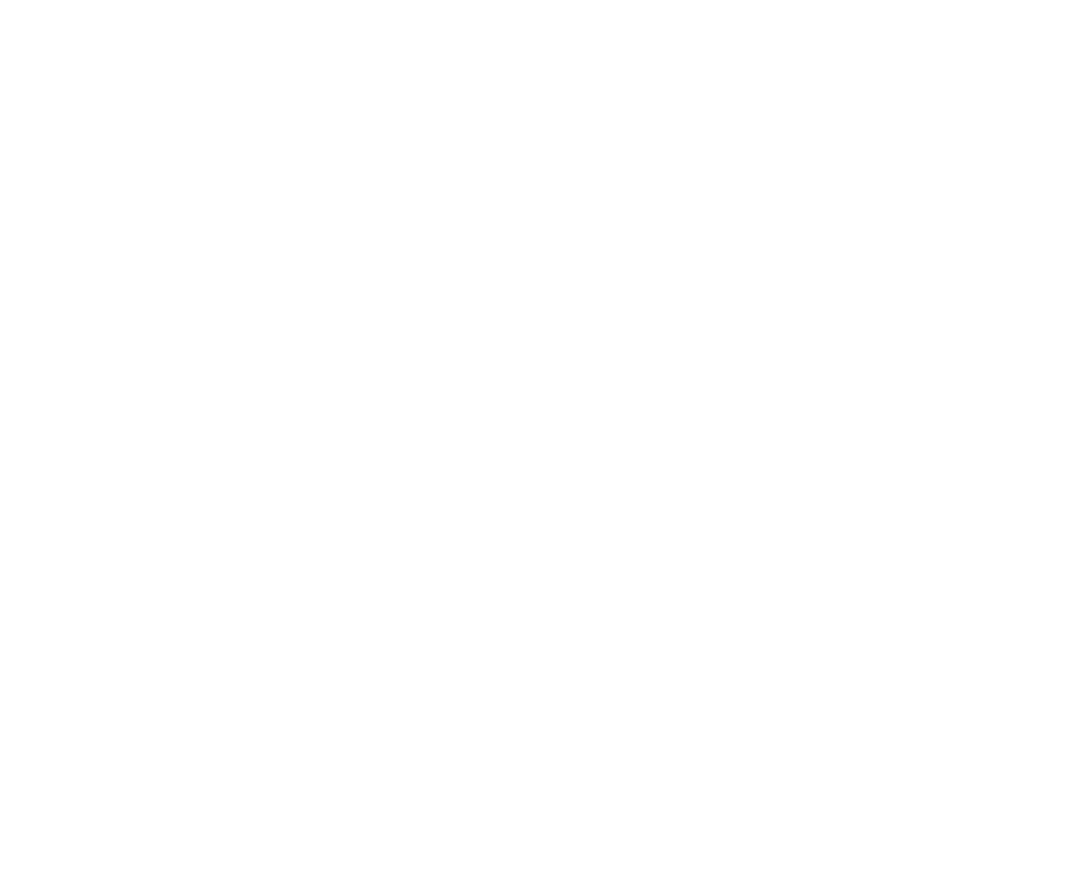
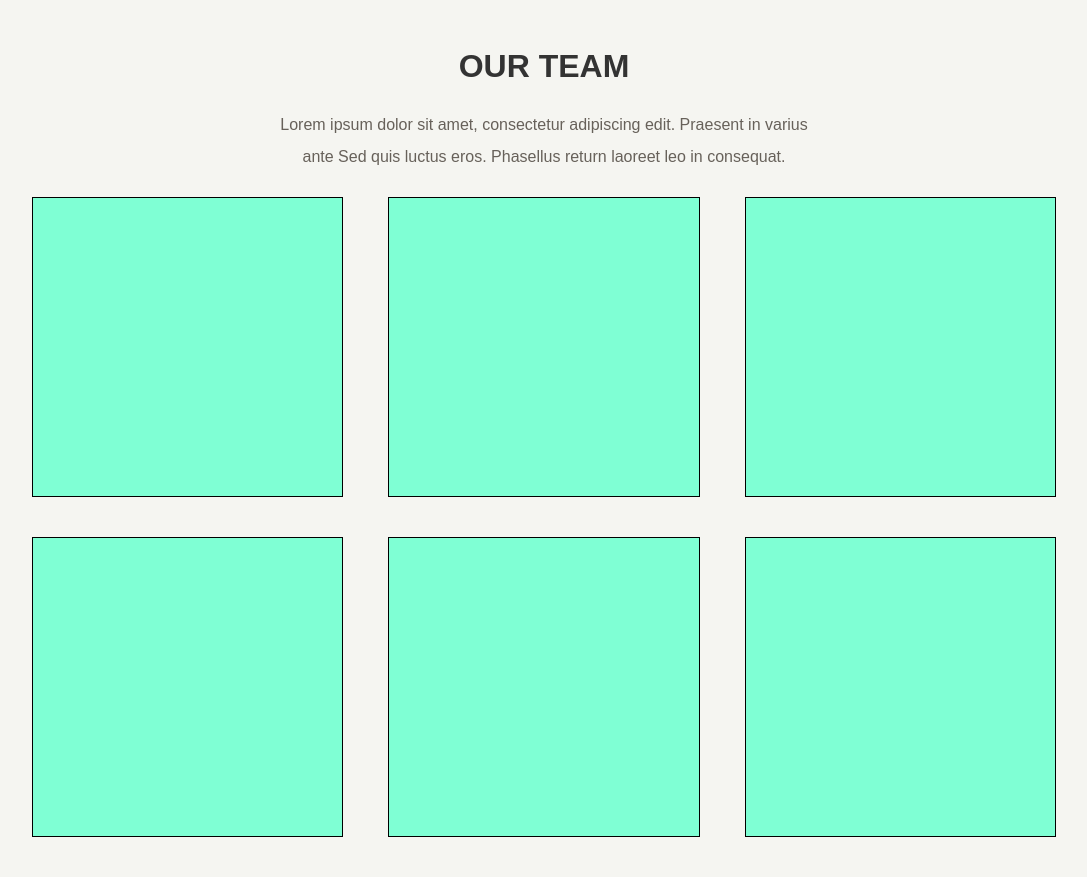
Before and after one commit to OttavioPaolini/js-our-team, a plain HTML site: page index.html in a window 1280 px wide. Shown: the whole page, without its empty margins (96-1183 px from the left). Before the commit the page ends 800 px from the top, so only its background shows below. Drawn offline with Linux system fonts and the light colour scheme.

Commit message:
terminata l'impostazione html css

```diff
--- a/css/style.css
+++ b/css/style.css
@@ -0,0 +1,45 @@
+/* RESET */
+*{
+    margin: 0;
+    padding: 0;
+    box-sizing: border-box;
+}
+html{
+    font-family: sans-serif;
+    background-color: #F5F5F1;
+}
+/* HEADER */
+header .container{
+    width: 45%;
+    margin: 0 auto;
+}
+header h1{
+    color: #333333;
+    padding-top: 1.5em;
+}
+header p{
+    color: #67615A;
+    line-height: 2em;
+    padding: 1.5em;
+}
+/* LAYOUT */
+.container{
+    width: 80%;
+    margin: 0 auto;
+    text-align: center;
+}
+.row{
+    display: flex;
+    flex-wrap: wrap;
+    justify-content: space-between;
+}
+.col{
+    width: calc(100% / 3 - 30px);
+}
+
+.card{
+    border: 1px solid black;
+    height: 300px;
+    background-color: aquamarine;
+    margin-bottom: 40px;
+}
--- a/index.html
+++ b/index.html
@@ -9,8 +9,42 @@
     <title>Team</title>
 </head>
 <body>
-
-
+<header>
+    <div class="container">
+        <h1>OUR TEAM</h1>
+        <p>Lorem ipsum dolor sit amet, consectetur adipiscing edit. Praesent in varius ante Sed quis luctus eros. Phasellus return laoreet leo in consequat.</p>
+    </div>
+</header>
+<main>
+    <div class="container">
+        <div class="row">
+            <div class="col">
+                <div class="card">
+                </div>
+            </div>
+            <div class="col">
+                <div class="card">
+                </div>
+            </div>
+            <div class="col">
+                <div class="card">
+                </div>
+            </div>
+            <div class="col">
+                <div class="card">
+                </div>
+            </div>
+            <div class="col">
+                <div class="card">
+                </div>
+            </div>
+            <div class="col">
+                <div class="card">
+                </div>
+            </div>
+        </div>
+    </div>
+</main>
 
     <script src="js/script.js"></script>
 </body>
```
